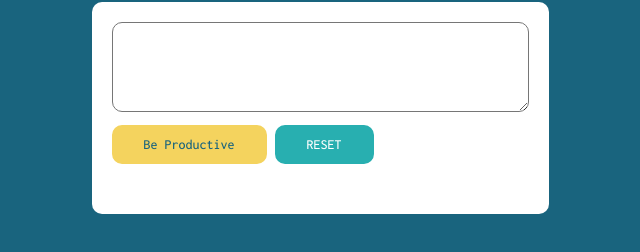
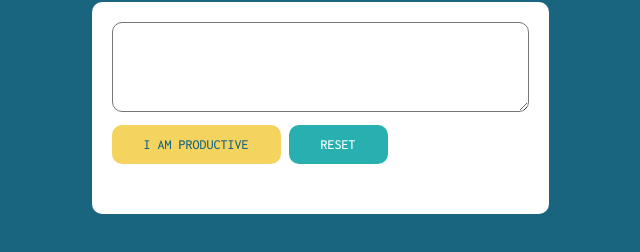
Before and after one commit to bbenbboy/To-do-list, a plain HTML site: page index.html in a window 1280 px wide. Shown: the part 224-476 px from the top of the page, without its empty margins (320-960 px from the left). Drawn offline with Linux system fonts and the light colour scheme.

```diff
--- a/index.html
+++ b/index.html
@@ -30,7 +30,7 @@
             ></textarea>
             <p class="alert">Add something!!</p>
             <br />
-            <button type="submit" class="btn">Be Productive</button>
+            <button type="submit" class="btn">I AM PRODUCTIVE</button>
             <button type="reset" class="btn-reset">RESET</button>
           </form>
         </div>
```
Also changed, not shown: img/screencapture-192-168-68-102-5500-indes-html-2023-02-13-15_43_08.png (added), 3 other files.
